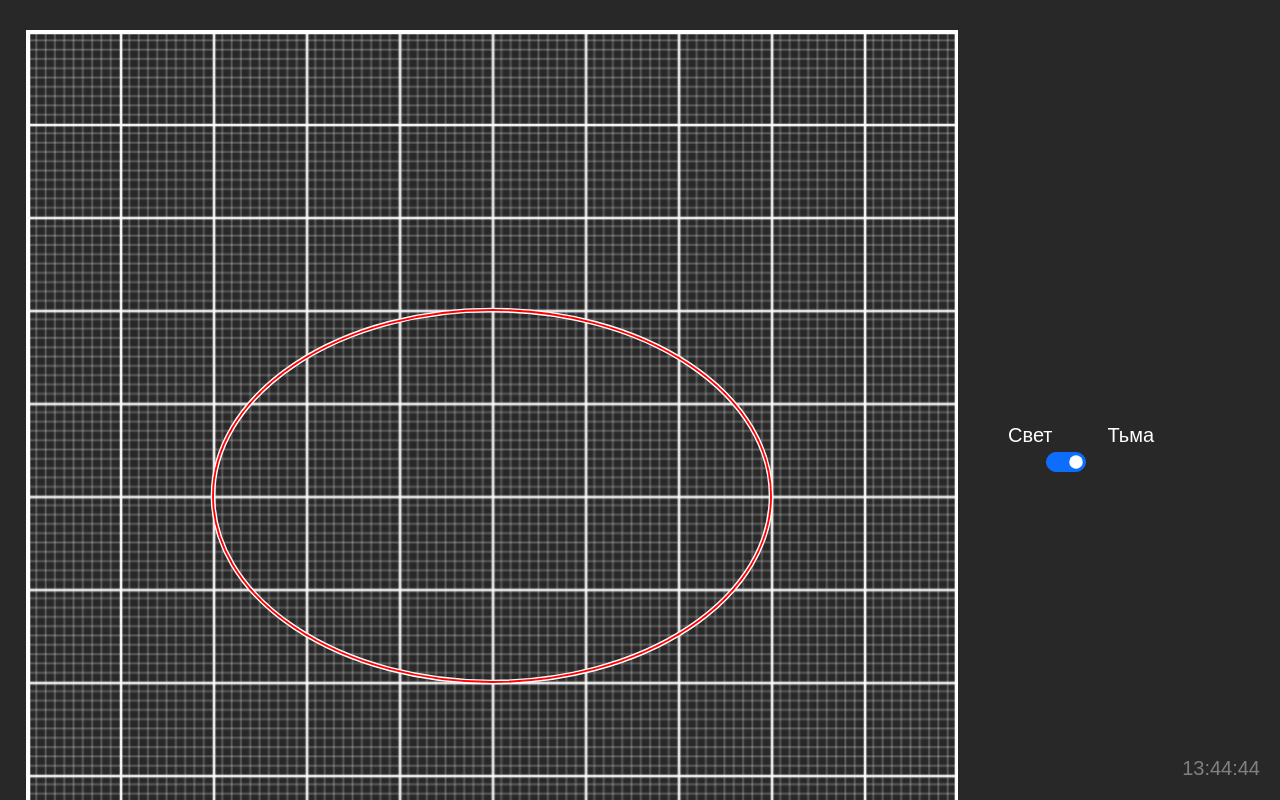
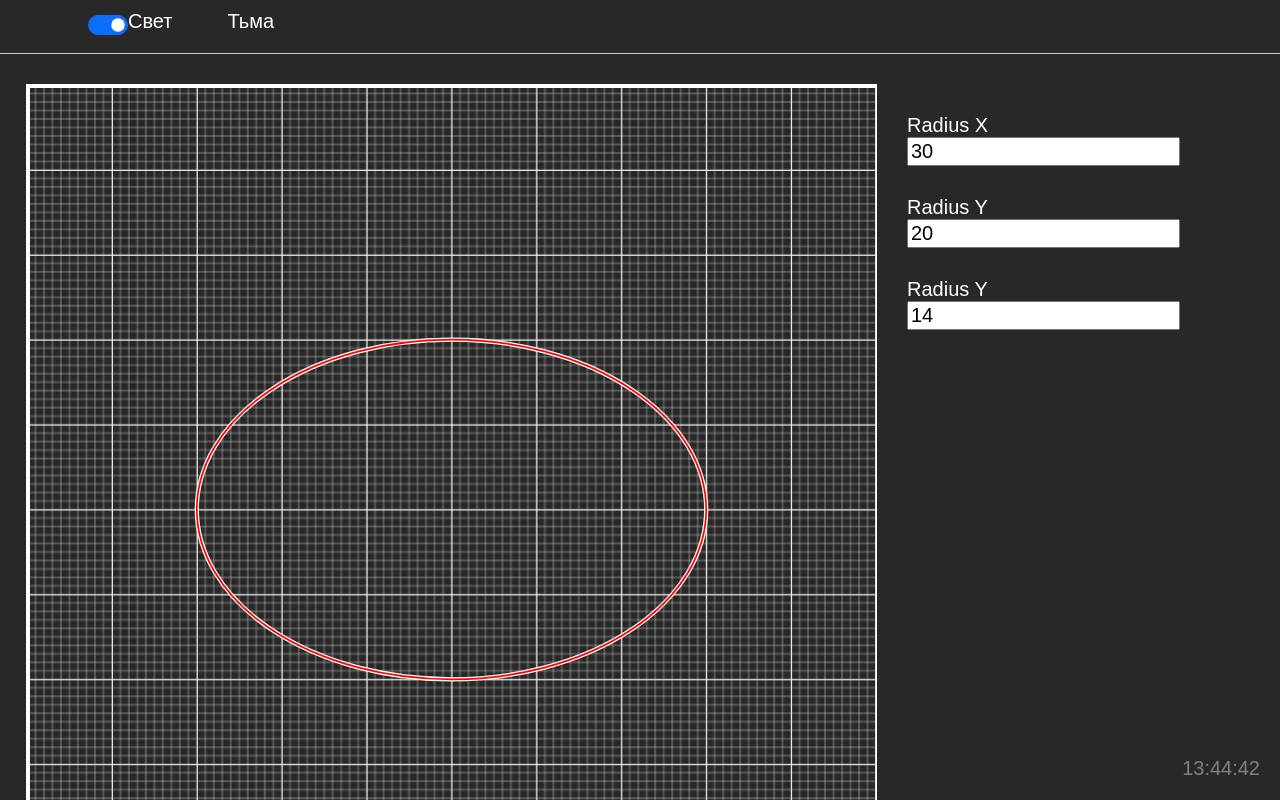
Before and after one commit to Sivkov/arcConverter, a React (Create React App) app: page / in a window 1280 px wide. Built offline with nearby package versions, Linux system fonts and the light colour scheme.

Commit message:
fixed grid added inputs

```diff
--- a/src/App.css
+++ b/src/App.css
@@ -54,10 +54,10 @@ tr.selected_row {
     background-color: #777777;
 }
 
-#svg {
+/* #svg {
   fill:url(#grid);
 }
-
+ */
 *.unselectable {
     -moz-user-select: -moz-none;
     -khtml-user-select: none;
@@ -119,12 +119,16 @@ tr.selected_row {
 
   display: flex;
   justify-content: center;
-  align-items: center;
   padding: 30px 25px 25px 11px ;
   /*width: 100%!important;
+  align-items: center;
   border: 0.2px solid var(--paleColor);
   border-top: none;
   box-shadow: -1px -4px 20px 5px rgb(2 255 255 / 30%);*/
+}
+
+#wrapper_svg > div >div {
+  margin-top: 30px;
 }
 
 #wrapper_part_list {
--- a/src/App.js
+++ b/src/App.js
@@ -2,16 +2,16 @@ import './App.css';
 import './../node_modules/bootstrap/dist/js/bootstrap.bundle.min.js';
 import Watches from './components/watches.js';
 import SvgWrapper from './components/svgWrapper';
+import Navbar from './components/navbar.js';
 
 
 
 function App() {
   return (
     <div className="App">
+    <Navbar />
     <SvgWrapper />
     <Watches />
-
-
 </div>
   );
 }
--- a/src/components/navbar.js
+++ b/src/components/navbar.js
@@ -3,141 +3,13 @@ import ThemeSwitcher from './themeSwitcher';
 
 const Navbar = () => {
 
-
 	const load = {}
 	const parser ={}
 	const panels = {}
 
-
-
   return (
     <nav className="navbar navbar-expand-lg navbar-light" style={{ backgroundColor: 'var(--bgMain1)', borderBottom: '1px solid var(--paleColor)' }}>
-      <div className="container-fluid">
-        <button className="navbar-toggler" type="button" data-bs-toggle="collapse" data-bs-target="#navbarTogglerDemo01" aria-controls="navbarTogglerDemo01" aria-expanded="false" aria-label="Toggle navigation">
-          <span className="navbar-toggler-icon"></span>
-        </button>
-        <div className="collapse navbar-collapse" id="navbarTogglerDemo01">
-          <ul className="navbar-nav me-auto mb-2 mb-lg-0" id="file_tooltip">
-            <li className="nav-item dropdown">
-              <a className="nav-link dropdown-toggle" href="#" id="navbarDropdown" role="button" data-bs-toggle="dropdown" aria-expanded="false">
-                Файл
-              </a>
-              <ul className="dropdown-menu" aria-labelledby="navbarDropdown">
-                <li className="d-none">
-                  <a className="dropdown-item" href="#" data-bs-toggle="modal" data-bs-target="#newFileModal">
-                    <i className="fa-solid fa-file"></i> Создать
-                  </a>
-                </li>
-                <li className="electronOnly">
-                  <a className="dropdown-item import_file" href="#">
-                    <i className="fa-solid fa-file-pen"></i> Загрузить
-                  </a>
-                </li>
-                <li>
-                  <a className="dropdown-item export_file" href="#">
-                    <i className="fa-solid fa-file-export"></i> Сохранить
-                  </a>
-                </li>
-                <li className="d-none">
-                  <a className="dropdown-item export_file_as" href="#">
-                    <i className="fa-solid fa-file-export"></i> Сохранить как
-                  </a>
-                </li>
-                <li>
-                  <hr className="dropdown-divider dropdown-divider_main_menu" />
-                </li>
-                <li>
-                  <hr className="dropdown-divider" />
-                </li>
-                <li onMouseDown={load.exit}>
-                  <a className="dropdown-item" href="#">
-                    <i className="fa-solid fa-arrow-right-from-bracket"></i> Закрыть
-                  </a>
-                </li>
-              </ul>
-            </li>
-            <li className="nav-item">
-              <a className="nav-link" href="#" tabIndex="-1" onMouseDown={load.reload}>Перезагрузить</a>
-            </li>
-            <li className="nav-item">
-              <a className="nav-link import_parts" href="#" tabIndex="-1" aria-disabled="true">
-                Загрузить детали
-              </a>
-            </li>
-            <li id="languages" className="nav-item dropdown">
-              <a className="nav-link dropdown-toggle" href="#" id="navbarSettings" role="button" data-bs-toggle="dropdown" aria-expanded="false">
-                Язык
-              </a>
-              <ul className="dropdown-menu electronOnly" aria-labelledby="navbarSettings">
-                <li>
-                  <a className="dropdown-item" href="#" onClick={parser.selectLanguage} data-language="en">
-                    <div className="form-check">
-                      <input className="form-check-input" type="radio" name="exampleRadios" id="exampleRadios1" value="option1" />
-                      <label className="form-check-label" htmlFor="exampleRadios1">
-                        EN
-                      </label>
-                    </div>
-                  </a>
-                </li>
-                <li>
-                  <a className="dropdown-item" href="#" onClick={parser.selectLanguage} data-language="ru">
-                    <div className="form-check">
-                      <input className="form-check-input" type="radio" name="exampleRadios" id="exampleRadios2" value="option2" checked />
-                      <label className="form-check-label" htmlFor="exampleRadios2">
-                        RU
-                      </label>
-                    </div>
-                  </a>
-                </li>
-              </ul>
-            </li>
-            <li className="nav-item dropdown">
-              <a className="nav-link dropdown-toggle" href="#" id="navbarDropdown2" role="button" data-bs-toggle="dropdown" aria-expanded="false">
-                Редактор деталей
-              </a>
-              <ul className="dropdown-menu" aria-labelledby="navbarDropdown2">
-                <li className="electronOnly">
-                  <a className="dropdown-item" href="#" id="partEditor">
-                    <i className="fa-solid fa-gear"></i> Редактировать текущую деталь
-                  </a>
-                </li>
-                <li className="electronOnly">
-                  <a className="dropdown-item" href="#" id="partEditorDetail">
-                    <i className="fa-solid fa-file-pen"></i> Открыть редактор деталей
-                  </a>
-                </li>
-              </ul>
-            </li>
-            <li className="nav-item">
-              <a className="nav-link" onMouseDown={load.tasks} href="#" tabIndex="-1" aria-disabled="true">
-                Задания
-              </a>
-            </li>
-            <li className="nav-item">
-              <a className="nav-link" onMouseDown={load.exit} href="#" tabIndex="-1" aria-disabled="true">
-                Выход
-              </a>
-            </li>
-            <li>
-              <hr className="dropdown-divider" />
-            </li>
-            <li className="nav-item unselectable">
-              <a className="nav-link" href="#" id="informer">
-                x: 165 y: 5
-              </a>
-            </li>
-          </ul>
-          <div className="d-flex">
 			<ThemeSwitcher />
-            <div className="form-check form-switch toolTipsSwitcher">
-              <input className="form-check-input" type="checkbox" id="toolTipsSwitcher" onMouseDown={panels.tooltipSwitcher} />
-              <label className="form-check-label" htmlFor="toolTipsSwitcher">
-                Подсказки
-              </label>
-            </div>
-          </div>
-        </div>
-      </div>
     </nav>
   );
 };
--- a/src/components/rigthPanel.js
+++ b/src/components/rigthPanel.js
@@ -1,48 +1,49 @@
 import React, { useEffect, useState } from 'react';
 
 function RightPanel() {
-  const [isDarkMode, setIsDarkMode] = useState(false);
+	// Corrected handler functions
+	const radiusXHandler = (e) => console.log(e.currentTarget.value);
+	const radiusYHandler = (e) => console.log(e.currentTarget.value);
+	const segmentsHandler = (e) => console.log(e.currentTarget.value);
 
-  useEffect(() => {
-    // Check the current theme in localStorage
-    const theme = localStorage.getItem('theme');
-	setTheme( theme );
-    if (theme === 'theme_dark') {
-      setIsDarkMode(true);
-    } else {
-		setIsDarkMode(false);
-	}
-  }, []); // Empty dependency array to run this code once
-
-  const toggleTheme = () => {
-    if (isDarkMode) {
-      setTheme('theme_light');
-    } else {
-      setTheme('theme_dark');
-    }
-    setIsDarkMode(!isDarkMode);
-  };
-
-  const setTheme = (themeName = 'theme_dark') => {
-	if (!themeName) themeName = 'theme_dark';
-    localStorage.setItem('theme', themeName);
-    document.documentElement.className = themeName;
-  };
-
-  return (
-    <div className="form-check form-switch themeSwitcher" style={{ marginRight: '60px' }}>
-      <label className="form-check-label" style={{ marginRight: '55px' }}>Свет</label>
-      <input
-        className="form-check-input"
-        type="checkbox"
-        id="themeSwitcher"
-        onChange={toggleTheme}
-        style={{ marginLeft: '38px' }}
-        checked={isDarkMode}
-      />
-      <label className="form-check-label">Тьма</label>
-    </div>
-  );
+	return (
+		<div className="form-check"
+			style={{ marginRight: '60px', display:'flex', flexDirection:'column' }}>
+			<div className='rightPanelItem'>
+				<label htmlFor="radiusX">Radius X</label>
+				<input
+					className=""
+					type="number"
+					id="radiusX"
+					onChange={radiusXHandler}
+					style={{ marginLeft: '0' }}
+					value={30}
+				/>
+			</div>
+			<div className='rightPanelItem'>
+				<label htmlFor="radiusY">Radius Y</label>
+				<input
+					className=""
+					type="number"
+					id="radiusY"
+					onChange={radiusYHandler}
+					style={{ marginLeft: '0' }}
+					value={20}
+				/>
+			</div>
+			<div className='rightPanelItem'>
+				<label htmlFor="radiusY">Radius Y</label>
+				<input
+					className=""
+					type="number"
+					id="segments"
+					onChange={segmentsHandler}
+					style={{ marginLeft: '0' }}
+					value={14}
+				/>
+			</div>
+		</div>
+	);
 }
 
 export default RightPanel;
--- a/src/components/svg.js
+++ b/src/components/svg.js
@@ -48,7 +48,7 @@ const SvgComponent = ({ matrix, gmatrix }) => {
             style={{ overflow: 'hidden', border: '1px solid white' }}
             version="1.1"
             stroke="white"
-            strokeWidth="0.5"
+            strokeWidth="0.2"
         >
             <defs>
                 <pattern id="xsGrid" width="1" height="1" fill="white" patternUnits="userSpaceOnUse">
```
